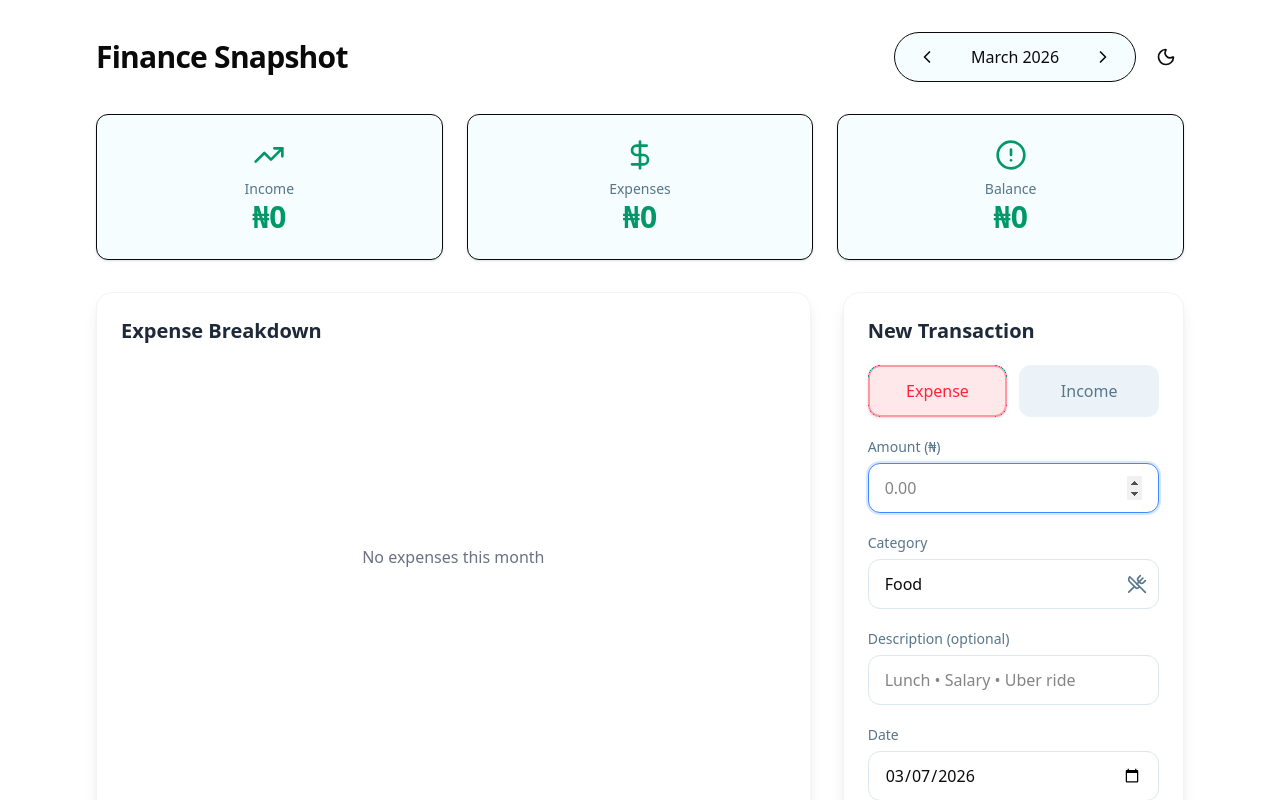
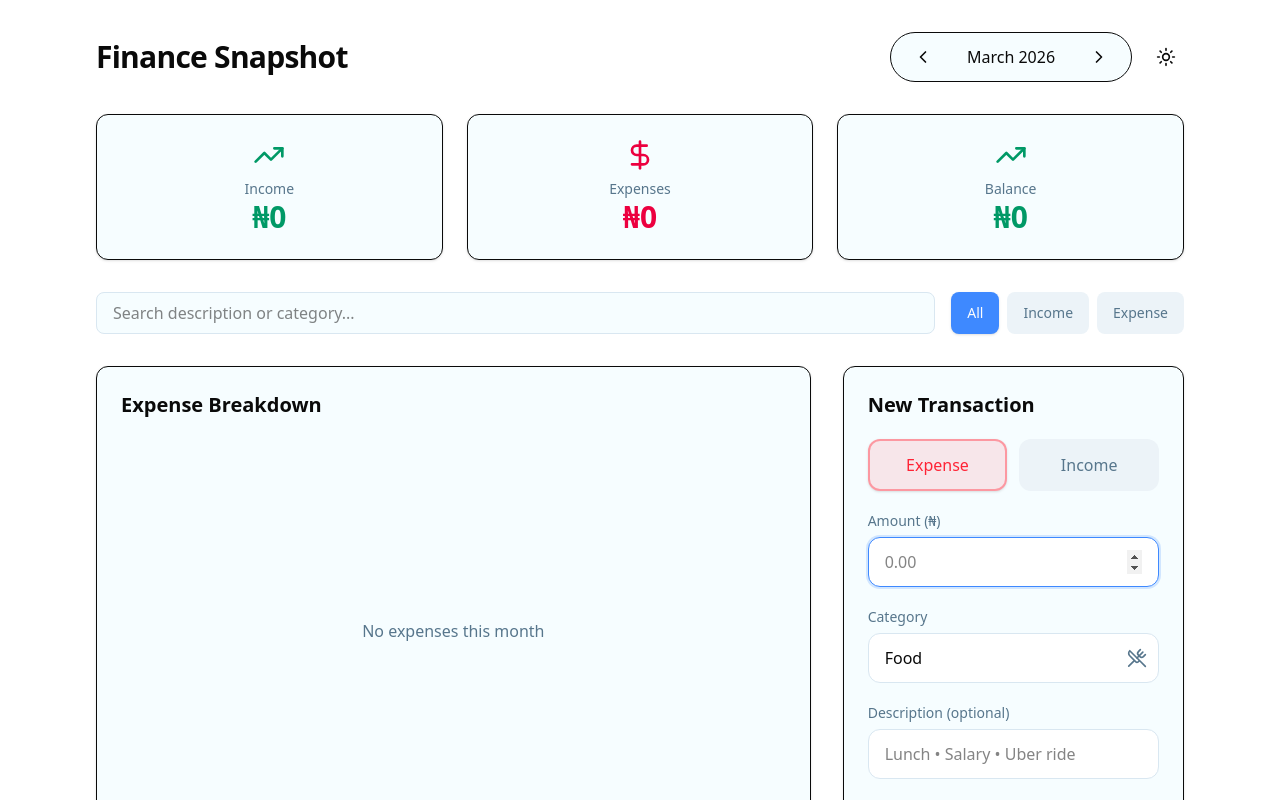
Before and after one commit to meanev56/finance-snapshot, a Next.js app: page / in a window 1280 px wide. Shown: the top 800 px of the page. Built offline with nearby package versions, Linux system fonts and the light colour scheme.

Commit message:
refactor: clean up imports and improve layout structure in FinanceDashboard component

```diff
--- a/app/layout.tsx
+++ b/app/layout.tsx
@@ -24,7 +24,10 @@ export default function RootLayout({
   children: React.ReactNode;
 }>) {
   return (
-    <html lang="en">
+    <html
+      lang="en"
+      suppressHydrationWarning
+      >
       <body
         className={`${geistSans.variable} ${geistMono.variable} antialiased`}
       >
--- a/components/FinanceDashboard.tsx
+++ b/components/FinanceDashboard.tsx
@@ -1,21 +1,34 @@
 "use client"
 
-import { toast, Toaster } from 'sonner'
+import { useState, useEffect } from "react"
+import { Transaction, Budget, Category } from "@/lib/types"
+import {
+  getTransactions,
+  saveTransactions,
+  getBudgets,
+  saveBudgets,
+} from "@/lib/storage"
+import TransactionForm from "./TransactionForm"
+import TransactionList from "./TransactionList"
+import BudgetProgress from "./BudgetProgress"
+import { PieChart, Pie, Cell, ResponsiveContainer, Tooltip, Legend } from "recharts"
+import {
+  format,
+  startOfMonth,
+  endOfMonth,
+  isWithinInterval,
+  addMonths,
+  subMonths,
+} from "date-fns"
+import { ChevronLeft, ChevronRight, Sun, Moon, TrendingUp, DollarSign, AlertCircle } from "lucide-react"
+import { toast, Toaster } from "sonner"
 import { motion } from "framer-motion"
-import { AlertCircle, ChevronLeft, ChevronRight, DollarSign, Moon, Sun, TrendingUp } from 'lucide-react'
-import { useEffect, useState } from 'react';
-import { addMonths, endOfMonth, format, isWithinInterval, startOfMonth, subMonths } from 'date-fns';
-import { Budget, Category, Transaction } from '@/lib/types';
-import { Cell, Legend, Pie, PieChart, ResponsiveContainer, Tooltip } from 'recharts';
-import TransactionForm from './TransactionForm';
-import { getBudgets, getTransactions, saveBudgets, saveTransactions } from '@/lib/storage';
-import BudgetProgress from './BudgetProgress';
-import TransactionList from './TransactionList';
-import { useTheme } from 'next-themes';
+import { useTheme } from "next-themes"
 
-const COLORS = ["#10b981", "#3b82f6", "#f59e0b", "#ef4444", "#8b5cf6"];
-const INCOME_CATS: Category[] = ["Salary", "Freelance", "Gift", "Other"];
-const EXPENSE_CATS: Category[] = ["Food", "Transport", "Utilities", "Entertainment", "Shopping"];
+const COLORS = ["#10b981", "#3b82f6", "#f59e0b", "#ef4444", "#8b5cf6"]
+
+const INCOME_CATS: Category[] = ["Salary", "Freelance", "Gift", "Other"]
+const EXPENSE_CATS: Category[] = ["Food", "Transport", "Utilities", "Entertainment", "Shopping"]
 
 export default function FinanceDashboard() {
   const [transactions, setTransactions] = useState<Transaction[]>([])
@@ -24,11 +37,13 @@ export default function FinanceDashboard() {
   const [searchTerm, setSearchTerm] = useState("")
   const [typeFilter, setTypeFilter] = useState<"all" | "income" | "expense">("all")
   const { theme, setTheme } = useTheme()
+  const [mounted, setMounted] = useState(false)
 
   useEffect(() => {
+    setMounted(true)
     setTransactions(getTransactions())
-    const saved = getBudgets()
-    setBudgets(saved.length ? saved : EXPENSE_CATS.map(c => ({ category: c, limit: 50000 })))
+    const savedBudgets = getBudgets()
+    setBudgets(savedBudgets.length ? savedBudgets : EXPENSE_CATS.map(c => ({ category: c, limit: 50000 })))
   }, [])
 
   const addTransaction = (tx: Omit<Transaction, "id">) => {
@@ -40,7 +55,9 @@ export default function FinanceDashboard() {
   }
 
   const updateBudget = (category: Category, limit: number) => {
-    const updated = budgets.map(b => b.category === category ? { ...b, limit: Math.max(0, limit) } : b)
+    const updated = budgets.map(b =>
+      b.category === category ? { ...b, limit: Math.max(0, limit) } : b
+    )
     setBudgets(updated)
     saveBudgets(updated)
   }
@@ -48,107 +65,166 @@ export default function FinanceDashboard() {
   const monthStart = startOfMonth(month)
   const monthEnd = endOfMonth(month)
 
-  const monthTx = transactions.filter(t => isWithinInterval(new Date(t.date), { start: monthStart, end: monthEnd }))
+  const monthTx = transactions.filter(t =>
+    isWithinInterval(new Date(t.date), { start: monthStart, end: monthEnd })
+  )
 
   const income = monthTx.filter(t => t.amount > 0).reduce((s, t) => s + t.amount, 0)
   const expenses = Math.abs(monthTx.filter(t => t.amount < 0).reduce((s, t) => s + t.amount, 0))
   const balance = income - expenses
 
   const filteredTx = monthTx.filter(tx => {
-    const matchSearch = (tx.description?.toLowerCase().includes(searchTerm.toLowerCase()) || tx.category.toLowerCase().includes(searchTerm.toLowerCase()))
-    const matchType = typeFilter === "all" || (typeFilter === "income" && tx.amount > 0) || (typeFilter === "expense" && tx.amount < 0)
+    const matchSearch =
+      (tx.description?.toLowerCase().includes(searchTerm.toLowerCase()) ||
+        tx.category.toLowerCase().includes(searchTerm.toLowerCase()))
+    const matchType =
+      typeFilter === "all" ||
+      (typeFilter === "income" && tx.amount > 0) ||
+      (typeFilter === "expense" && tx.amount < 0)
     return matchSearch && matchType
   })
 
   const pieData = EXPENSE_CATS.map(cat => ({
     name: cat,
-    value: Math.abs(monthTx.filter(t => t.category === cat && t.amount < 0).reduce((s, t) => s + t.amount, 0))
+    value: Math.abs(
+      monthTx.filter(t => t.category === cat && t.amount < 0).reduce((s, t) => s + t.amount, 0)
+    ),
   })).filter(d => d.value > 0)
 
-  const exportToCSV = () => {
-    if (transactions.length === 0) {
-        toast.error("No transactions to export");
-        return;
-    }
-
-    const headers = ["Date", "Type", "Category", "Description", "Amount (₦)"];
-    const rows = transactions.map((tx) => [
-        tx.date,
-        tx.amount > 0 ? "Income" : "Expense",
-        tx.category,
-        `"${(tx.description || "").replace(/"/g, '""')}"`,
-        Math.abs(tx.amount).toLocaleString(),
-    ]);
-
-    const csvContent = [
-        headers.join(","),
-        ...rows.map((row) => row.join(",")),
-    ].join("\n");
-
-    const blob = new Blob([csvContent], { type: "text/csv;charset=utf-8;" });
-    const url = URL.createObjectURL(blob);
-    const link = document.createElement("a");
-    link.href = url;
-    link.setAttribute("download", `finance-snapshot-${format(new Date(), "yyyy-MM-dd")}.csv`);
-    document.body.appendChild(link);
-    link.click();
-    document.body.removeChild(link);
-    };
+  const isDark = mounted && theme === "dark"
 
   return (
-    <div className='min-h-screen'>
+    <div className="min-h-screen bg-background text-foreground">
       <Toaster richColors position="top-center" />
       <div className="max-w-6xl mx-auto p-4 sm:p-6 lg:p-8 space-y-8">
-
-        {/* Header + Month Picker */}
+        {/* Header */}
         <motion.div
-            initial={{ opacity: 0, y: -20 }}
-            animate={{ opacity: 1, y: 0 }}
-            className="flex flex-col sm:flex-row justify-between items-center gap-6"
+          initial={{ y: -20, opacity: 0 }}
+          animate={{ y: 0, opacity: 1 }}
+          className="flex flex-col sm:flex-row justify-between items-center gap-4"
         >
           <h1 className="text-3xl font-bold tracking-tight">Finance Snapshot</h1>
-            <div className="flex items-center gap-3">
+
+          <div className="flex items-center gap-4">
+            {/* Month navigation */}
             <div className="flex items-center gap-2 bg-card border rounded-full px-4 py-2">
-                    <button onClick={() => setMonth(subMonths(month, 1))} className="p-1.5 hover:bg-muted rounded-full">
+              <button
+                onClick={() => setMonth(subMonths(month, 1))}
+                className="p-1.5 hover:bg-muted rounded-full transition-colors"
+              >
                 <ChevronLeft className="h-5 w-5" />
               </button>
-                    <span className="font-medium min-w-32 text-center">{format(month, "MMMM yyyy")}</span>
-                        <button onClick={() => setMonth(addMonths(month, 1))} className="p-1.5 hover:bg-muted rounded-full">
+              <span className="font-medium min-w-32 text-center">
+                {format(month, "MMMM yyyy")}
+              </span>
+              <button
+                onClick={() => setMonth(addMonths(month, 1))}
+                className="p-1.5 hover:bg-muted rounded-full transition-colors"
+              >
                 <ChevronRight className="h-5 w-5" />
               </button>
             </div>
+
+            {/* Theme toggle - both icons always rendered, opacity controlled */}
             <button
-                    onClick={() => setTheme(theme === "dark" ? "light" : "dark")}
-                    className="p-2 rounded-lg hover:bg-muted"
+              onClick={() => setTheme(isDark ? "light" : "dark")}
+              className="p-2 rounded-lg hover:bg-muted transition-colors relative"
+              aria-label="Toggle dark/light mode"
             >
-                {theme === "dark" ? <Sun className="h-5 w-5" /> : <Moon className="h-5 w-5" />}
+              <div className="relative h-5 w-5">
+                <Sun
+                  className={`
+                    absolute inset-0 h-5 w-5 transition-all duration-200 ease-in-out
+                    ${isDark ? "opacity-0 scale-75" : "opacity-100 scale-100"}
+                  `}
+                />
+                <Moon
+                  className={`
+                    absolute inset-0 h-5 w-5 transition-all duration-200 ease-in-out
+                    ${isDark ? "opacity-100 scale-100" : "opacity-0 scale-75"}
+                  `}
+                />
+              </div>
             </button>
           </div>
         </motion.div>
 
-        {/* Summary Cards */}
+        {/* Summary cards */}
         <div className="grid grid-cols-1 sm:grid-cols-3 gap-6">
           <div className="bg-card p-6 rounded-xl border shadow-sm text-center">
             <TrendingUp className="mx-auto h-8 w-8 text-emerald-600 dark:text-emerald-400 mb-2" />
             <p className="text-sm text-muted-foreground">Income</p>
-                <p className="text-3xl font-bold text-emerald-600 dark:text-emerald-400">₦{income.toLocaleString()}</p>
+            <p className="text-3xl font-bold text-emerald-600 dark:text-emerald-400">
+              ₦{income.toLocaleString()}
+            </p>
           </div>
+
           <div className="bg-card p-6 rounded-xl border shadow-sm text-center">
-                <DollarSign className="mx-auto h-8 w-8 text-emerald-600 dark:text-emerald-400 mb-2" />
+            <DollarSign className="mx-auto h-8 w-8 text-rose-600 dark:text-rose-400 mb-2" />
             <p className="text-sm text-muted-foreground">Expenses</p>
-                <p className="text-3xl font-bold text-emerald-600 dark:text-emerald-400">₦{expenses.toLocaleString()}</p>
+            <p className="text-3xl font-bold text-rose-600 dark:text-rose-400">
+              ₦{expenses.toLocaleString()}
+            </p>
           </div>
+
           <div className="bg-card p-6 rounded-xl border shadow-sm text-center">
-                <AlertCircle className="mx-auto h-8 w-8 text-emerald-600 dark:text-emerald-400 mb-2" />
+            {balance >= 0 ? (
+              <TrendingUp className="mx-auto h-8 w-8 text-emerald-600 dark:text-emerald-400 mb-2" />
+            ) : (
+              <AlertCircle className="mx-auto h-8 w-8 text-rose-600 dark:text-rose-400 mb-2" />
+            )}
             <p className="text-sm text-muted-foreground">Balance</p>
-                <p className="text-3xl font-bold text-emerald-600 dark:text-emerald-400">₦{balance.toLocaleString()}</p>
+            <p
+              className={`text-3xl font-bold ${
+                balance >= 0
+                  ? "text-emerald-600 dark:text-emerald-400"
+                  : "text-rose-600 dark:text-rose-400"
+              }`}
+            >
+              ₦{balance.toLocaleString()}
+            </p>
           </div>
         </div>
 
+        {/* Search & filter */}
+        <div className="flex flex-col sm:flex-row gap-4">
+          <input
+            type="text"
+            placeholder="Search description or category..."
+            value={searchTerm}
+            onChange={e => setSearchTerm(e.target.value)}
+            className="
+              flex-1 px-4 py-2 rounded-lg border bg-card
+              border-input focus:border-primary focus:ring-2 focus:ring-primary/20
+              outline-none transition-all
+            "
+          />
+
+          <div className="flex gap-2 justify-center sm:justify-end">
+            {(["all", "income", "expense"] as const).map(opt => (
+              <button
+                key={opt}
+                onClick={() => setTypeFilter(opt)}
+                className={`
+                  px-4 py-2 rounded-lg text-sm font-medium transition-colors
+                  ${
+                    typeFilter === opt
+                      ? "bg-primary text-primary-foreground shadow-sm"
+                      : "bg-muted text-muted-foreground hover:bg-muted/80"
+                  }
+                `}
+              >
+                {opt === "all" ? "All" : opt === "income" ? "Income" : "Expense"}
+              </button>
+            ))}
+          </div>
+        </div>
+
+        {/* Main content grid */}
         <div className="grid lg:grid-cols-3 gap-8">
           {/* Pie Chart */}
-          <div className="lg:col-span-2 bg-white rounded-2xl shadow-lg border border-gray-100 p-6">
-            <h2 className="text-xl font-semibold mb-5 text-gray-800">Expense Breakdown</h2>
+          <div className="lg:col-span-2 bg-card rounded-xl border shadow-sm p-6">
+            <h2 className="text-xl font-semibold mb-5">Expense Breakdown</h2>
             <div className="h-80 sm:h-96">
               {pieData.length > 0 ? (
                 <ResponsiveContainer>
@@ -173,31 +249,29 @@ export default function FinanceDashboard() {
                   </PieChart>
                 </ResponsiveContainer>
               ) : (
-                <div className="h-full flex items-center justify-center text-gray-500">
+                <div className="h-full flex items-center justify-center text-muted-foreground">
                   No expenses this month
                 </div>
               )}
             </div>
           </div>
 
-          {/* Add Form */}
-          <div className="bg-white rounded-2xl shadow-lg border border-gray-100 p-6 h-fit">
-            <h2 className="text-xl font-semibold mb-5 text-gray-800">New Transaction</h2>
+          {/* Transaction Form */}
+          <div className="bg-card rounded-xl border shadow-sm p-6">
+            <h2 className="text-xl font-semibold mb-5">New Transaction</h2>
             <TransactionForm onAdd={addTransaction} />
           </div>
         </div>
 
-        {/* Budgets */}
+        {/* Budget Progress */}
         <BudgetProgress
           budgets={budgets.filter(b => EXPENSE_CATS.includes(b.category))}
-            transactions={monthTx}
+          transactions={filteredTx}
           onUpdate={updateBudget}
         />
 
-        {/* Transactions */}
-        <TransactionList transactions={monthTx} />
-
-
+        {/* Transaction List */}
+        <TransactionList transactions={filteredTx} />
       </div>
     </div>
   )
```
Also changed, not shown: 1 other file (tests, documents, lock files or other folders). Lines whose indentation alone changed are shown as unchanged.
